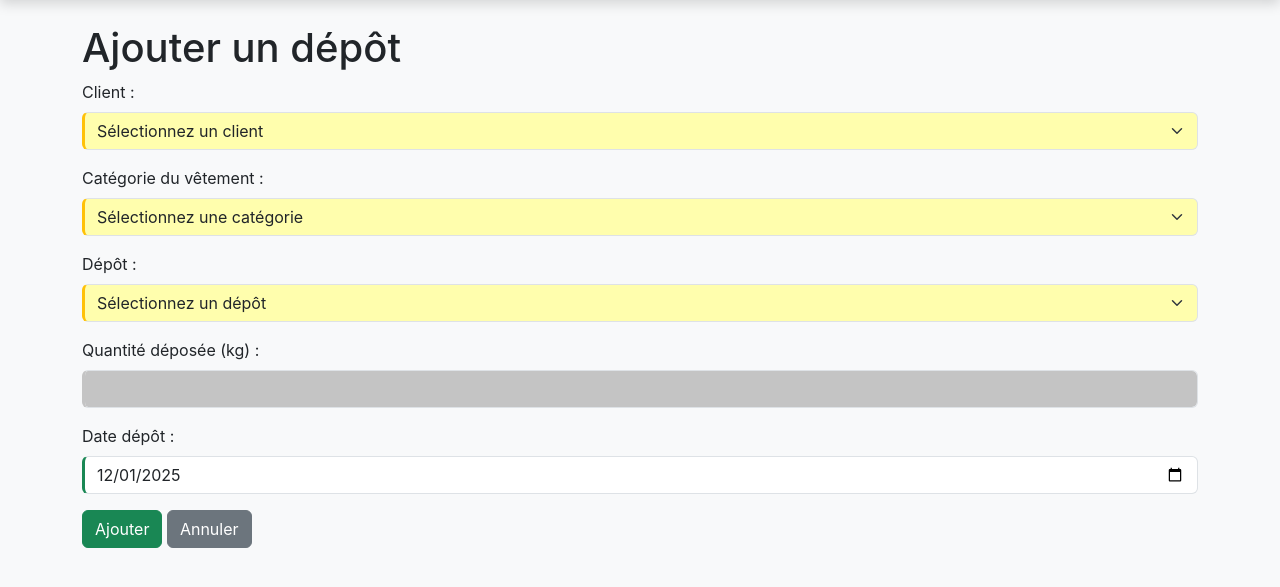
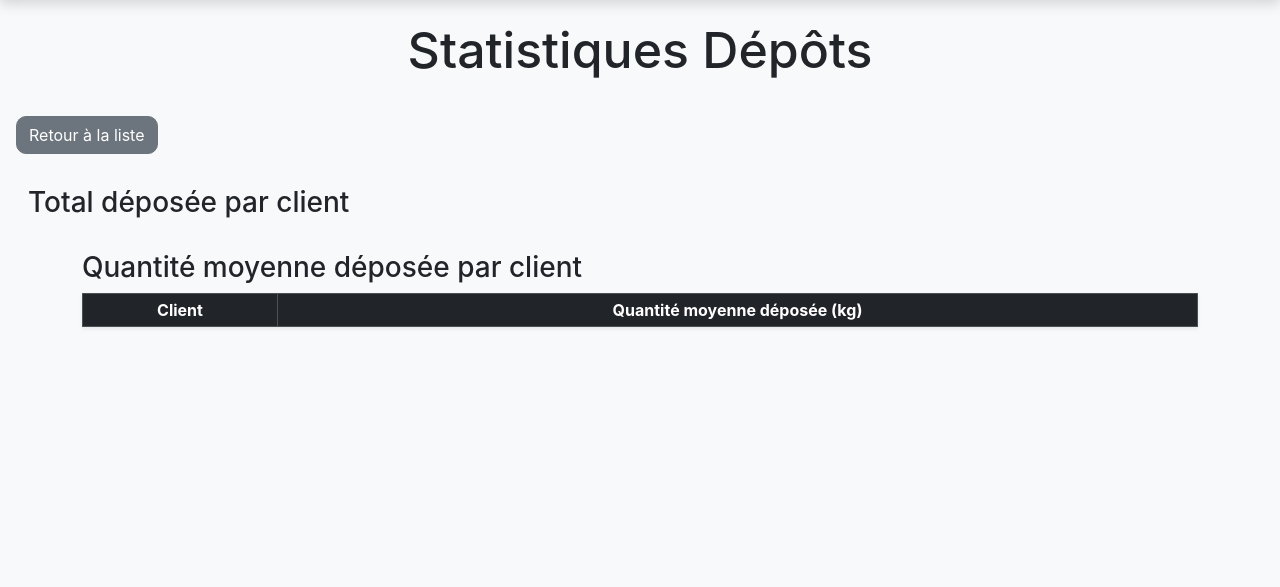
Before and after one commit to LeandreBizel/SAE1.04, a Flask app: page /Depose/add in a window 1280 px wide. Shown: the part 142-729 px from the top of the page. Run offline with Flask 3, Linux system fonts and the light colour scheme; data comes from the database, SQL or seed files in the repository; data that the repository does not hold is empty; some libraries are stand-ins or nearby versions.

Commit message:
Update Depose_add.html

```diff
--- a/templates/Tables/Depose_add.html
+++ b/templates/Tables/Depose_add.html
@@ -1,7 +1,7 @@
 {% extends "layout.html" %}
 
 {% block title %}
-<title>Ajouter un dépôt</title>
+<title>Statistiques Dépôts</title>
 {% endblock %}
 
 {% block stylesheet %}
@@ -10,58 +10,48 @@
 {% endblock %}
 
 {% block body %}
+<h1 style="text-align: center; font-size: 50px; margin: 20px;">Statistiques Dépôts</h1>
+<a href="/Depose/show" class="btn btn-secondary m-3" style="border-radius: 10px;">Retour à la liste</a>
+
+
+<div class="container-fluid m-3" style="overflow-x: hidden;">
+ <h3>Total déposée par client</h3>
+    <div class="row justify-content-center">
+        {% for e in total_depose_list %}
+        <div class="col-md-2 mb-3">
+            <div class="card shadow-lg border-0" style="align-content: center; justify-content: center">
+                <div class="card-header text-dark text-center">
+                    <h5 class="card-title fw-bold mb-0">{{ e.nom }} {{ e.prenom }}</h5>
+                </div>
+                <div class="card-body text-center">
+                    <div class="alert alert-secondary p-2">
+                        <p class="card-text mb-0 fs-5"><strong>Total :</strong> {{ e.total_depose }} kg</p>
+                    </div>
+                </div>
+            </div>
+        </div>
+        {% endfor %}
+    </div>
+</div>
+
+
 <div class="container mt-4">
-    <h1>Ajouter un dépôt</h1>
-    <form action="/Depose/valid_add" method="POST">
-
-        <div class="mb-3">
-            <label for="client_id" class="form-label">Client :</label>
-            <select name="client_id" id="client_id" class="form-select" required>
-                <option value="">Sélectionnez un client</option>
-                {% for c in clients %}
-                <option value="{{ c.id_client }}">
-                    {{ c.nom }} {{ c.prenom }}
-                </option>
-                {% endfor %}
-            </select>
-        </div>
-
-        <div class="mb-3">
-            <label for="categorie_vetement_id" class="form-label">Catégorie du vêtement :</label>
-            <select name="categorie_vetement_id" id="categorie_vetement_id" class="form-select" required>
-                <option value="">Sélectionnez une catégorie</option>
-                {% for cat in categories %}
-                <option value="{{ cat.id_categorie_vetement }}">
-                    {{ cat.nom_vetement }}
-                </option>
-                {% endfor %}
-            </select>
-        </div>
-
-        <div class="mb-3">
-            <label for="depot_id" class="form-label">Dépôt :</label>
-            <select name="depot_id" id="depot_id" class="form-select" required>
-                <option value="">Sélectionnez un dépôt</option>
-                {% for dep in depots %}
-                <option value="{{ dep.id_depot }}">
-                    {{ dep.id_depot }}
-                </option>
-                {% endfor %}
-            </select>
-        </div>
-
-        <div class="mb-3">
-            <label for="quantite_depot" class="form-label">Quantité déposée (kg) :</label>
-            <input type="number" name="quantite_depot" id="quantite_depot" class="form-control" required>
-        </div>
-
-        <div class="mb-3">
-            <label for="date_depot" class="form-label">Date dépôt :</label>
-            <input type="date" name="date_depot" id="date_depot" class="form-control" value="{{ date_today }}" required>
-        </div>
-
-        <button type="submit" class="btn btn-success">Ajouter</button>
-        <a href="/Depose/show" class="btn btn-secondary">Annuler</a>
-    </form>
+    <h3>Quantité moyenne déposée par client</h3>
+    <table class="table table-hover table-bordered table-sm align-middle shadow-sm">
+        <thead class="table-dark">
+            <tr class="text-center">
+                <th>Client</th>
+                <th>Quantité moyenne déposée (kg)</th>
+            </tr>
+        </thead>
+        <tbody>
+            {% for e in moyenne_depot_list %}
+            <tr>
+                <td class="text-center">{{ e.nom }} {{ e.prenom }}</td>
+                <td class="text-center fw-semibold">{{ e.moyenne_depot }} kg</td>
+            </tr>
+            {% endfor %}
+        </tbody>
+    </table>
 </div>
 {% endblock %}
```
